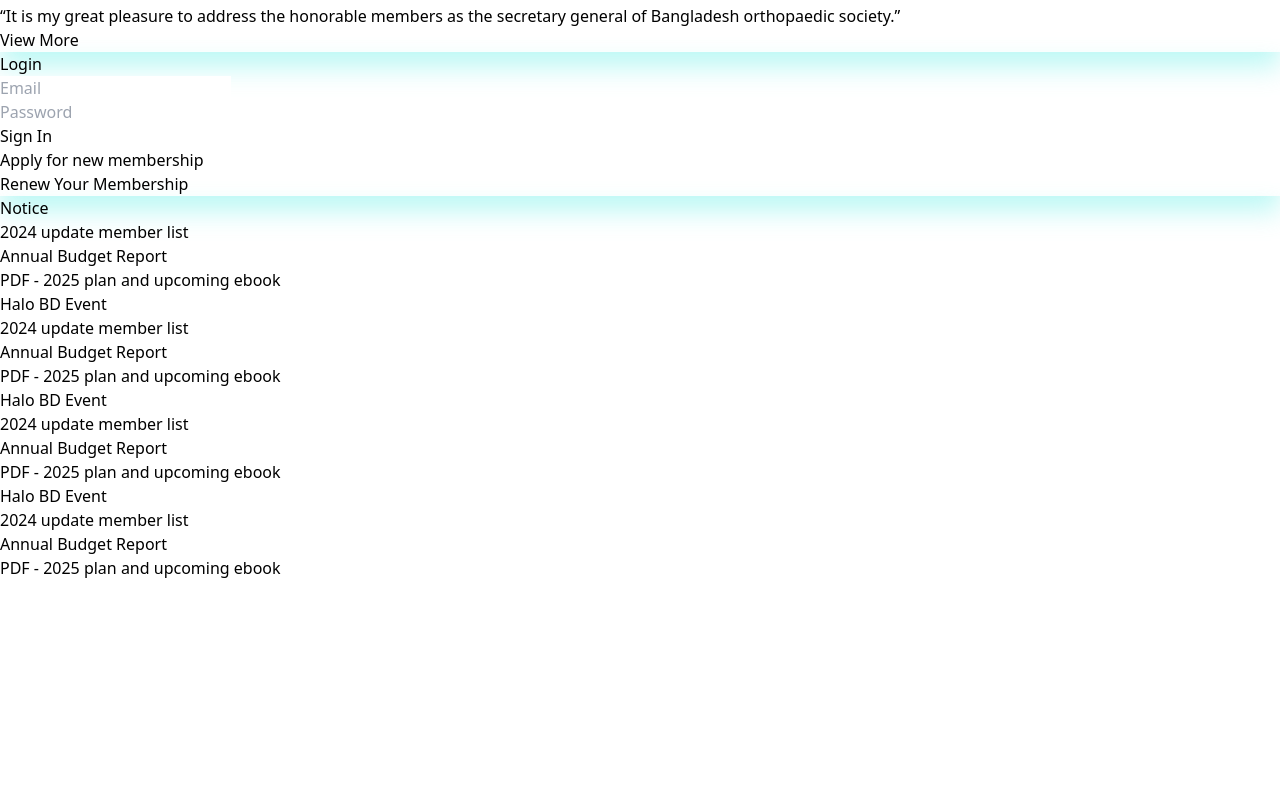
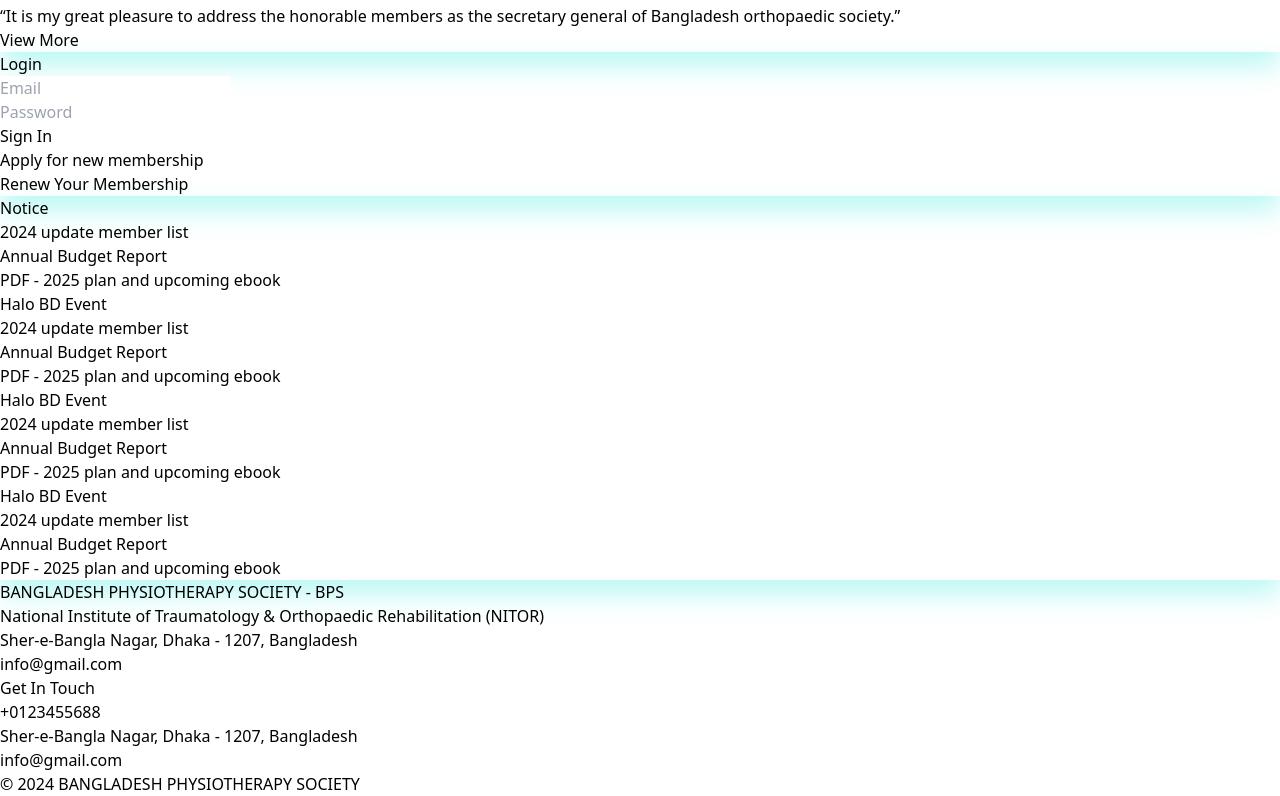
Before and after one commit to Lihan37/bps-frontend, a React (Vite) app: page / in a window 1280 px wide. Shown: the part 1363-2159 px from the top of the page. Before the commit the page ends 1943 px from the top, so only its background shows below. Built offline with nearby package versions, Linux system fonts and the light colour scheme.

Commit message:
added footers

```diff
--- /dev/null
+++ b/src/Footers/Footer.jsx
@@ -0,0 +1,26 @@
+import React from "react";
+
+const Footer = () => {
+  return (
+    <footer className="bg-[#E0FFFD] p-6 rounded-lg shadow-md mt-10">
+      <div className="max-w-screen-2xl mx-auto px-6 flex flex-wrap justify-between items-start">
+        <div className="w-full md:w-1/2 mb-4 md:mb-0">
+          <h3 className="font-bold text-lg">BANGLADESH PHYSIOTHERAPY SOCIETY - BPS</h3>
+          <p className="mt-2 text-gray-700">
+            National Institute of Traumatology & Orthopaedic Rehabilitation (NITOR)
+          </p>
+          <p className="mt-1 text-gray-700">Sher-e-Bangla Nagar, Dhaka - 1207, Bangladesh</p>
+          <p className="mt-1 text-gray-700">info@gmail.com</p>
+        </div>
+        <div className="w-full md:w-1/2 text-right">
+          <h3 className="font-bold text-lg">Get In Touch</h3>
+          <p className="mt-2 text-gray-700">+0123455688</p>
+          <p className="mt-1 text-gray-700">Sher-e-Bangla Nagar, Dhaka - 1207, Bangladesh</p>
+          <p className="mt-1 text-gray-700">info@gmail.com</p>
+        </div>
+      </div>
+    </footer>
+  );
+};
+
+export default Footer;
--- /dev/null
+++ b/src/Footers/Footer2.jsx
@@ -0,0 +1,13 @@
+import React from "react";
+
+const Footer2 = () => {
+  return (
+    <footer className="bg-[#BBE7E9] p-4">
+      <div className="max-w-screen-2xl mx-auto text-center">
+        <p className="text-gray-700">© 2024 BANGLADESH PHYSIOTHERAPY SOCIETY</p>
+      </div>
+    </footer>
+  );
+};
+
+export default Footer2;
--- a/src/Honor/Honorable.jsx
+++ b/src/Honor/Honorable.jsx
@@ -8,44 +8,44 @@ const Honorable = () => {
       <div className="flex flex-wrap justify-between">
         <div className="w-full md:w-1/2 p-4">
           <div className="bg-white shadow-lg rounded-lg p-6 flex flex-col">
-            <div className="flex items-center mb-4">
-              <div className="h-48 w-2 rounded-full" style={{ background: "linear-gradient(to bottom, #BCFFFB 0%, #65EFE7 100%)" }}></div>
+            <div className="flex flex-col sm:flex-row items-start sm:items-center mb-4">
+              <div className="h-2 sm:h-48 w-full sm:w-2 rounded-full mb-4 sm:mb-0 sm:mr-4" style={{ background: "linear-gradient(to bottom, #BCFFFB 0%, #65EFE7 100%)" }}></div>
               <img
                 src={placeholderImage}
                 alt="Honorable Member"
-                className="w-48 h-48 object-cover rounded-lg ml-4"
+                className="w-48 h-48 object-cover rounded-lg mb-4 sm:mb-0 sm:mr-4"
               />
-              <div className="ml-4">
+              <div className="text-center sm:text-left">
                 <h3 className="text-xl font-bold">Prof. Dr. Monaim Hossen</h3>
                 <p className="text-gray-600">President</p>
               </div>
             </div>
-            <p className="text-gray-700 mb-4">
+            <p className="text-gray-700 mb-4 text-center sm:text-left">
               “It is my great pleasure to address the honorable members as the secretary general of Bangladesh orthopaedic society.”
             </p>
-            <button className="bg-gradient-to-r from-[#64EF8B] to-[#30EDE2] text-white font-bold py-2 px-4 rounded-full mt-2 self-end">
+            <button className="bg-gradient-to-r from-[#64EF8B] to-[#30EDE2] text-white font-bold py-2 px-4 rounded-full mt-2 self-center sm:self-end">
               View More
             </button>
           </div>
         </div>
         <div className="w-full md:w-1/2 p-4">
           <div className="bg-white shadow-lg rounded-lg p-6 flex flex-col">
-            <div className="flex items-center mb-4">
-              <div className="h-48 w-2 rounded-full" style={{ background: "linear-gradient(to bottom, #BCFFFB 0%, #65EFE7 100%)" }}></div>
+            <div className="flex flex-col sm:flex-row items-start sm:items-center mb-4">
+              <div className="h-2 sm:h-48 w-full sm:w-2 rounded-full mb-4 sm:mb-0 sm:mr-4" style={{ background: "linear-gradient(to bottom, #BCFFFB 0%, #65EFE7 100%)" }}></div>
               <img
                 src={placeholderImage}
                 alt="Honorable Member"
-                className="w-48 h-48 object-cover rounded-lg ml-4"
+                className="w-48 h-48 object-cover rounded-lg mb-4 sm:mb-0 sm:mr-4"
               />
-              <div className="ml-4">
+              <div className="text-center sm:text-left">
                 <h3 className="text-xl font-bold">Prof. Dr. Monaim Hossen</h3>
                 <p className="text-gray-600">President</p>
               </div>
             </div>
-            <p className="text-gray-700 mb-4">
+            <p className="text-gray-700 mb-4 text-center sm:text-left">
               “It is my great pleasure to address the honorable members as the secretary general of Bangladesh orthopaedic society.”
             </p>
-            <button className="bg-gradient-to-r from-[#64EF8B] to-[#30EDE2] text-white font-bold py-2 px-4 rounded-full mt-2 self-end">
+            <button className="bg-gradient-to-r from-[#64EF8B] to-[#30EDE2] text-white font-bold py-2 px-4 rounded-full mt-2 self-center sm:self-end">
               View More
             </button>
           </div>
--- a/src/Layouts/Main.jsx
+++ b/src/Layouts/Main.jsx
@@ -2,6 +2,8 @@ import React from "react";
 import { Outlet } from "react-router-dom";
 import Navbar1 from "../Navbars/Navbar1";
 import Navbar2 from "../Navbars/Navbar2";
+import Footer from "../Footers/Footer";
+import Footer2 from "../Footers/Footer2";
 
 const Main = () => {
   return (
@@ -13,6 +15,8 @@ const Main = () => {
       <div className="flex-1">
         <Outlet></Outlet>
       </div>
+      <Footer></Footer>
+      <Footer2></Footer2>
     </div>
   );
 };
```
